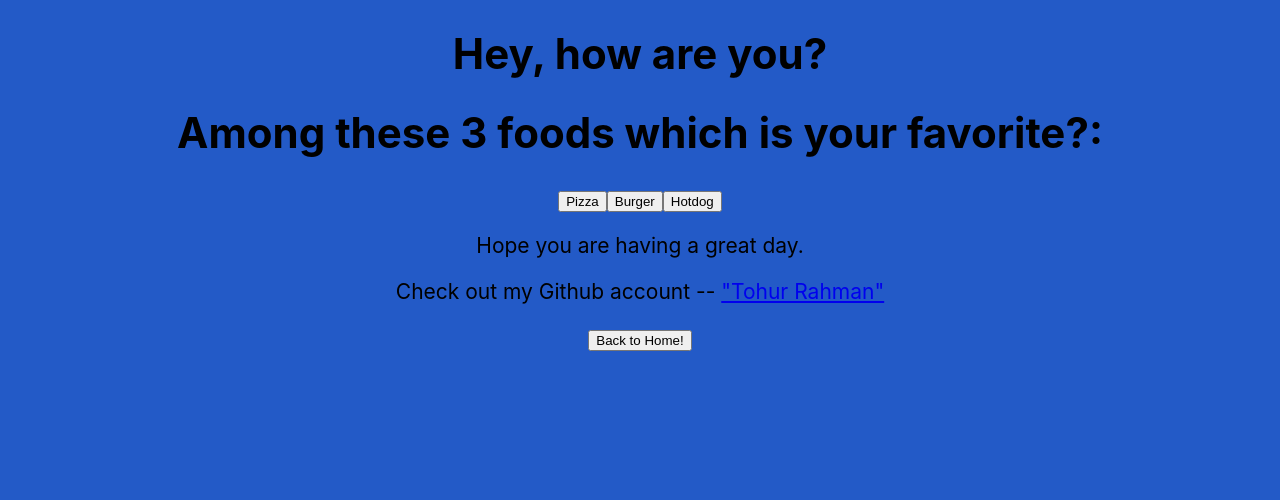
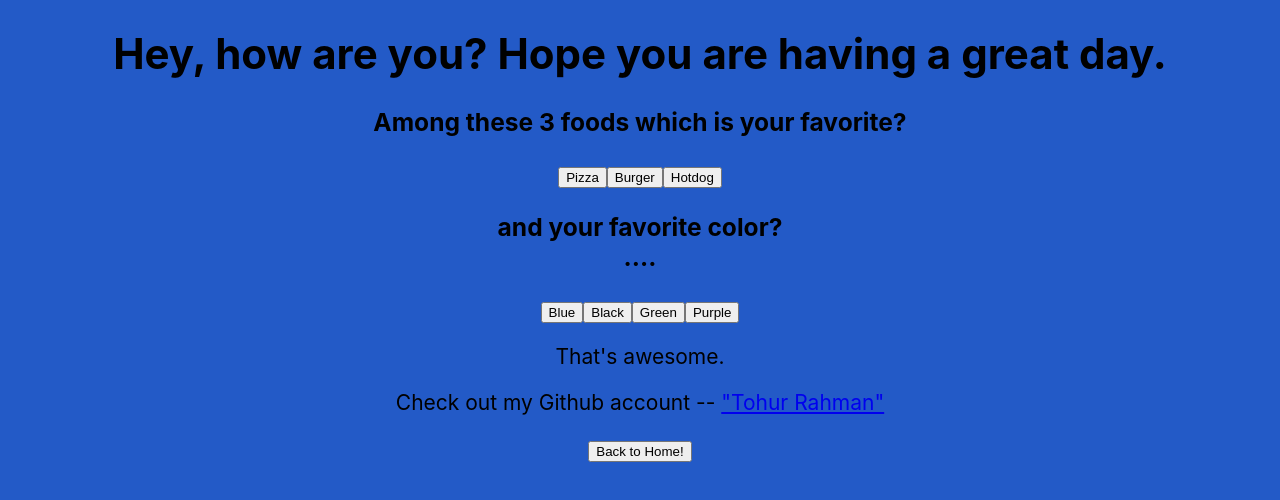
Before and after one commit to tohurr/portfolio, a React (Create React App) app: page /person in a window 1280 px wide. Shown: the top 500 px of the page. Built offline with nearby package versions, Linux system fonts and the light colour scheme.

Commit message:
Added a FavoriteColor component

```diff
--- /dev/null
+++ b/src/components/FavoriteColor.js
@@ -0,0 +1,58 @@
+import React from 'react';
+
+// We need to import the connect helper to connect to our Redux state
+import {connect} from 'react-redux';
+
+class FavoriteColor extends React.Component{
+
+    constructor(props){
+        super(props);
+        this.state = {color: ''};
+    }
+
+    blue = () => {
+        this.setState({
+            color: 'blue'
+        })
+    }
+
+    black = () => {
+        this.setState({
+            color: 'black'
+        })
+    }
+
+    green = () => {
+        this.setState({
+            color: 'green'
+        })
+    }
+
+
+    purple = () => {
+        this.setState({
+            color: 'purple'
+        })
+    }
+
+
+    render(){
+
+        return(
+            <div>
+               <h3> and your favorite color?
+                   <br /> <span style={{backgroundColor: this.state.color, color: this.state.color}}> .... </span>
+                </h3>
+                <button onClick={this.blue}>Blue</button>
+                <button onClick={this.black}>Black</button>
+                <button onClick={this.green}>Green</button>
+                <button onClick={this.purple}>Purple</button>
+
+            </div>
+        )
+
+    }
+
+}
+
+export default FavoriteColor
--- a/src/components/FavoriteFood.js
+++ b/src/components/FavoriteFood.js
@@ -32,7 +32,7 @@ class FavoriteFood extends React.Component{
 
         return(
             <div>
-               <h1> Among these 3 foods which is your favorite?: <br /> {this.state.food} </h1>
+               <h3> Among these 3 foods which is your favorite? <br /> {this.state.food} </h3>
                 <button onClick={this.pizza}>Pizza</button>
                 <button onClick={this.burger}>Burger</button>
                 <button onClick={this.hotdog}>Hotdog</button>
--- a/src/components/Person.js
+++ b/src/components/Person.js
@@ -1,19 +1,18 @@
 import { Link } from 'react-router-dom'
 import FavoriteFood from './FavoriteFood'
+import FavoriteColor from './FavoriteColor'
 
 const Person = () => {
 
     return(
         <div>
-            <h1>Hey, how are you?</h1>
+            <h1>Hey, how are you? Hope you are having a great day.</h1>
 
             <div>
                 <FavoriteFood />
+                <FavoriteColor />
             </div>
-
-            <p>
-            Hope you are having a great day.
-            </p>
+            <p>That's awesome.</p>
             <p>
             Check out my Github account -- {''} <a href="https://github.com/tohurr"> "Tohur Rahman"</a>
             </p>
```
